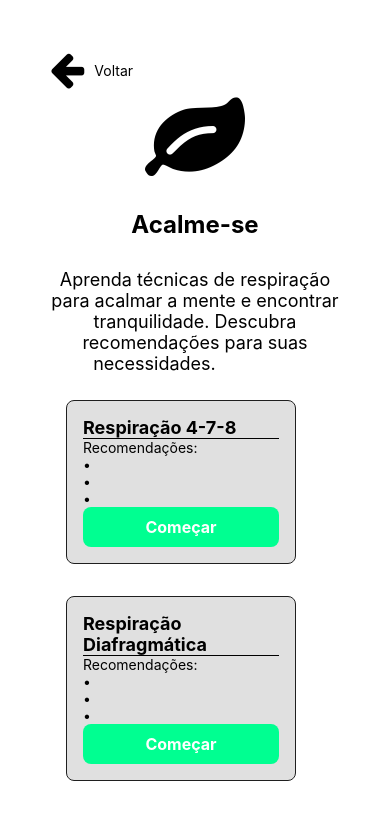
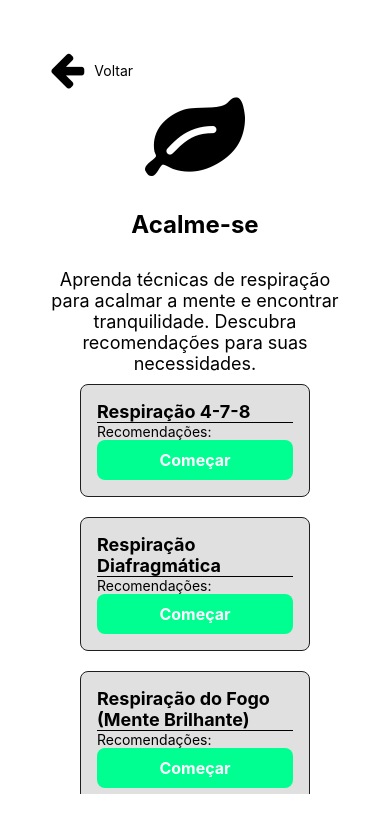
Before and after one commit to luizolivas/Calmind-TCC, a React Native app: screen /Calm in a window 390 px wide. Shown: the top 832 px of the page. Built offline with nearby package versions, Linux system fonts and the light colour scheme; no server answers.

Commit message:
fix: refactor component card view

```diff
--- a/App.js
+++ b/App.js
@@ -12,11 +12,12 @@ import { CalmScreen } from './routes/CalmScreen';
 import { SelfcareScreen } from './routes/SelfcareScreen';
 import { HelpScreen } from './routes/HelpScreen';
 import { TalkScreen } from './routes/TalkScreen';
+
+// Respirations
 import { DiafragmaticScreen } from './routes/respirations/DiafragmaticScreen';
 import { FireScreenScreen } from './routes/respirations/FireScreen';
 import { FourSevenEightScreen } from './routes/respirations/FourSevenEightScreen';
 import { PranayamaScreen } from './routes/respirations/PranayamaScreen';
-
 
 export default function App() {
   return (
--- /dev/null
+++ b/components/CardView/CardView.js
@@ -0,0 +1,53 @@
+import { View, Text, TouchableOpacity, StyleSheet } from "react-native";
+
+import { useNavigation } from "@react-navigation/native";
+
+export function CardView({ children, title, navigate }) {
+
+    const navigation = useNavigation();
+
+    return (
+        <View style={stylesCard.card}>
+            <View style={stylesCard.cardInside}>
+                <Text style={stylesCard.title}>{title}</Text>
+                <Text style={stylesCard.description}>Recomendações:</Text>
+                    {children}
+                <TouchableOpacity style={stylesCard.touchableButton} onPress={() => navigation.navigate(navigate)}>
+                    <Text style={stylesCard.buttonText}>Começar</Text>
+                </TouchableOpacity>
+            </View>
+        </View>
+    );
+}
+
+const stylesCard = StyleSheet.create({
+    card: {
+        borderWidth: 1,
+        borderColor: '#1f1f1f',
+        borderRadius: 8,
+        width: 230,
+        marginBottom: 20,
+        padding: 16,
+        backgroundColor: '#E0E0E0',
+    },
+    title: {
+        fontSize: 18,
+        fontWeight: 'bold',
+        borderBottomWidth: 1,
+    },
+    description: {
+        fontSize: 14,
+    },
+    touchableButton: {
+        backgroundColor: '#00ff91',
+        borderRadius: 8,
+        padding: 10,
+        alignItems: 'center',
+        justifyContent: 'center',
+    },
+    buttonText: {
+        color: '#FFFFFF',
+        fontSize: 16,
+        fontWeight: 'bold',
+    },
+});
--- a/routes/CalmScreen.js
+++ b/routes/CalmScreen.js
@@ -1,119 +1,36 @@
-import { View, Text, StyleSheet, TouchableOpacity, Linking, ScrollView } from "react-native";
-import { useNavigation } from "@react-navigation/native";
+import { View, Text, ScrollView } from "react-native";
+
 import { styles } from "../utils/styles";
 
 // Icons in https://fontawesome.com/v4/icons/
 import Icon from "react-native-vector-icons/FontAwesome";
 
+// Components
 import { BackButton } from "../components/BackButton/BackButton";
+import { CardView } from "../components/CardView/CardView";
 
 export function CalmScreen() {
-
-    const navigation = useNavigation();
 
     return (
         <View style={styles.container}>
             <BackButton />
-            <ScrollView>
+            <ScrollView showsVerticalScrollIndicator={false}>
                 <Icon style={styles.icon} name="leaf" size={100} color={"black"} />
                 <Text style={styles.title}>Acalme-se</Text>
                 <Text style={styles.description}>
-                    Aprenda técnicas de respiração para acalmar a mente e encontrar tranquilidade. Descubra recomendações para suas necessidades.                </Text>
-                <View style={stylesCalm.card}>
-                    <View style={stylesCalm.cardInside}>
-                        <Text style={stylesCalm.title}>Respiração 4-7-8</Text>
-                        <Text style={stylesCalm.description}>Recomendações: {'\n'}
-                            • {'\n'}
-                            • {'\n'}
-                            • {'\n'}
-                        </Text>
-                        <TouchableOpacity style={stylesCalm.touchableButton} onPress={() => navigation.navigate("FourSevenEight")}>
-                            <Text style={stylesCalm.buttonText}>Começar</Text>
-                        </TouchableOpacity>
-                    </View>
-                </View>
-                <View style={stylesCalm.card}>
-                    <View style={stylesCalm.cardInside}>
-                        <Text style={stylesCalm.title}>Respiração Diafragmática</Text>
-                        <Text style={stylesCalm.description}>Recomendações: {'\n'}
-                            • {'\n'}
-                            • {'\n'}
-                            • {'\n'}
-                        </Text>
-                        <TouchableOpacity style={stylesCalm.touchableButton} onPress={() => navigation.navigate("Diafragmatic")}>
-                            <Text style={stylesCalm.buttonText}>Começar</Text>
-                        </TouchableOpacity>
-                    </View>
-                </View>
-                <View style={stylesCalm.card}>
-                    <View style={stylesCalm.cardInside}>
-                        <Text style={stylesCalm.title}>Respiração do Fogo (Mente Brilhante)</Text>
-                        <Text style={stylesCalm.description}>Recomendações: {'\n'}
-                            • {'\n'}
-                            • {'\n'}
-                            • {'\n'}
-                        </Text>
-                        <TouchableOpacity style={stylesCalm.touchableButton} onPress={() => navigation.navigate("Fire")}>
-                            <Text style={stylesCalm.buttonText}>Começar</Text>
-                        </TouchableOpacity>
-                    </View>
-                </View>
-                <View style={stylesCalm.card}>
-                    <View style={stylesCalm.cardInside}>
-                        <Text style={stylesCalm.title}>Respiração Pranayama Surya Bedhana</Text>
-                        <Text style={stylesCalm.description}>Recomendações: {'\n'}
-                            • {'\n'}
-                            • {'\n'}
-                            • {'\n'}
-                        </Text>
-                        <TouchableOpacity style={stylesCalm.touchableButton} onPress={() => navigation.navigate("Pranayama")}>
-                            <Text style={stylesCalm.buttonText}>Começar</Text>
-                        </TouchableOpacity>
-                    </View>
+                    Aprenda técnicas de respiração para acalmar a mente e encontrar tranquilidade. Descubra recomendações para suas necessidades.
+                </Text>
+                <View style={styles.containerCards}>
+                    <CardView title="Respiração 4-7-8" navigate="FourSevenEight">
+                    </CardView>
+                    <CardView title="Respiração Diafragmática" navigate="Diafragmatic">
+                    </CardView>
+                    <CardView title="Respiração do Fogo (Mente Brilhante)" navigate="Fire">
+                    </CardView>
+                    <CardView title="Respiração Pranayama Surya Bedhana" navigate="Pranayama">
+                    </CardView>
                 </View>
             </ScrollView>
-
         </View>
     );
 }
-
-const stylesCalm = StyleSheet.create({
-    buttonContainer: {
-        flexDirection: 'row',
-        justifyContent: 'space-around',
-        alignItems: 'center'
-    },
-    button: {
-        flex: 1,
-        alignItems: 'center'
-    },
-    card: {
-        borderWidth: 1,
-        borderColor: '#1f1f1f',
-        borderRadius: 8,
-        width: 230,
-        margin: 16,
-        padding: 16,
-        backgroundColor: '#E0E0E0',
-    },
-    title: {
-        fontSize: 18,
-        fontWeight: 'bold',
-        borderBottomWidth: 1,
-    },
-    description: {
-        fontSize: 14,
-    },
-    touchableButton: {
-        backgroundColor: '#00ff91',
-        borderRadius: 8,
-        padding: 10,
-        alignItems: 'center',
-        justifyContent: 'center',
-    },
-    buttonText: {
-        color: '#FFFFFF',
-        fontSize: 16,
-        fontWeight: 'bold',
-    },
-});
--- a/routes/SelfcareScreen.js
+++ b/routes/SelfcareScreen.js
@@ -1,93 +1,32 @@
-import { View, Text, StyleSheet, TouchableOpacity, Linking, ScrollView } from "react-native";
-import { useNavigation } from "@react-navigation/native";
+import { View, Text, ScrollView } from "react-native";
+
 import { styles } from "../utils/styles";
 
 // Icons in https://fontawesome.com/v4/icons/
 import Icon from "react-native-vector-icons/FontAwesome";
 
+// Components
 import { BackButton } from "../components/BackButton/BackButton";
+import { CardView } from "../components/CardView/CardView";
 
 export function SelfcareScreen() {
-
-    const navigation = useNavigation();
 
     return (
         <View style={styles.container}>
             <BackButton />
-            <ScrollView>
+            <ScrollView showsVerticalScrollIndicator={false}>
                 <Icon style={styles.icon} name="medkit" size={100} color={"black"} />
                 <Text style={styles.title}>Autocuidados</Text>
                 <Text style={styles.description}>
-                    Priorize seu bem-estar com nossas práticas de autocuidado.</Text>
-                <View style={stylesCalm.card}>
-                    <View style={stylesCalm.cardInside}>
-                        <Text style={stylesCalm.title}></Text>
-                        <Text style={stylesCalm.description}>Recomendações: {'\n'}
-                            • {'\n'}
-                            • {'\n'}
-                            • {'\n'}
-                        </Text>
-                        <TouchableOpacity style={stylesCalm.touchableButton} onPress={() => navigation.navigate("")}>
-                            <Text style={stylesCalm.buttonText}>Começar</Text>
-                        </TouchableOpacity>
-                    </View>
-                </View>
-                <View style={stylesCalm.card}>
-                    <View style={stylesCalm.cardInside}>
-                        <Text style={stylesCalm.title}></Text>
-                        <Text style={stylesCalm.description}>Recomendações: {'\n'}
-                            • {'\n'}
-                            • {'\n'}
-                            • {'\n'}
-                        </Text>
-                        <TouchableOpacity style={stylesCalm.touchableButton} onPress={() => navigation.navigate("")}>
-                            <Text style={stylesCalm.buttonText}>Começar</Text>
-                        </TouchableOpacity>
-                    </View>
+                    Priorize seu bem-estar com nossas práticas de autocuidado.
+                </Text>
+                <View style={styles.containerCards}>
+                    <CardView title="Algum autocuidado" navigate="Home">
+                    </CardView>
+                    <CardView title="Outro autocuidado" navigate="Home">
+                    </CardView>
                 </View>
             </ScrollView>
-
         </View>
     );
 }
-
-const stylesCalm = StyleSheet.create({
-    buttonContainer: {
-        flexDirection: 'row',
-        justifyContent: 'space-around',
-        alignItems: 'center'
-    },
-    button: {
-        flex: 1,
-        alignItems: 'center'
-    },
-    card: {
-        borderWidth: 1,
-        borderColor: '#1f1f1f',
-        borderRadius: 8,
-        width: 230,
-        margin: 16,
-        padding: 16,
-        backgroundColor: '#E0E0E0',
-    },
-    title: {
-        fontSize: 18,
-        fontWeight: 'bold',
-        borderBottomWidth: 1,
-    },
-    description: {
-        fontSize: 14,
-    },
-    touchableButton: {
-        backgroundColor: '#0099ff',
-        borderRadius: 8,
-        padding: 10,
-        alignItems: 'center',
-        justifyContent: 'center',
-    },
-    buttonText: {
-        color: '#FFFFFF',
-        fontSize: 16,
-        fontWeight: 'bold',
-    },
-});
--- a/utils/styles.js
+++ b/utils/styles.js
@@ -35,5 +35,11 @@ export const styles = StyleSheet.create({
     thumbnail: {
         width: 240,
         height: 160,
+    },
+    // Cards Style
+    containerCards: {
+        flex: 1,
+        justifyContent: 'center',
+        alignItems: 'center'
     }
 });
```
